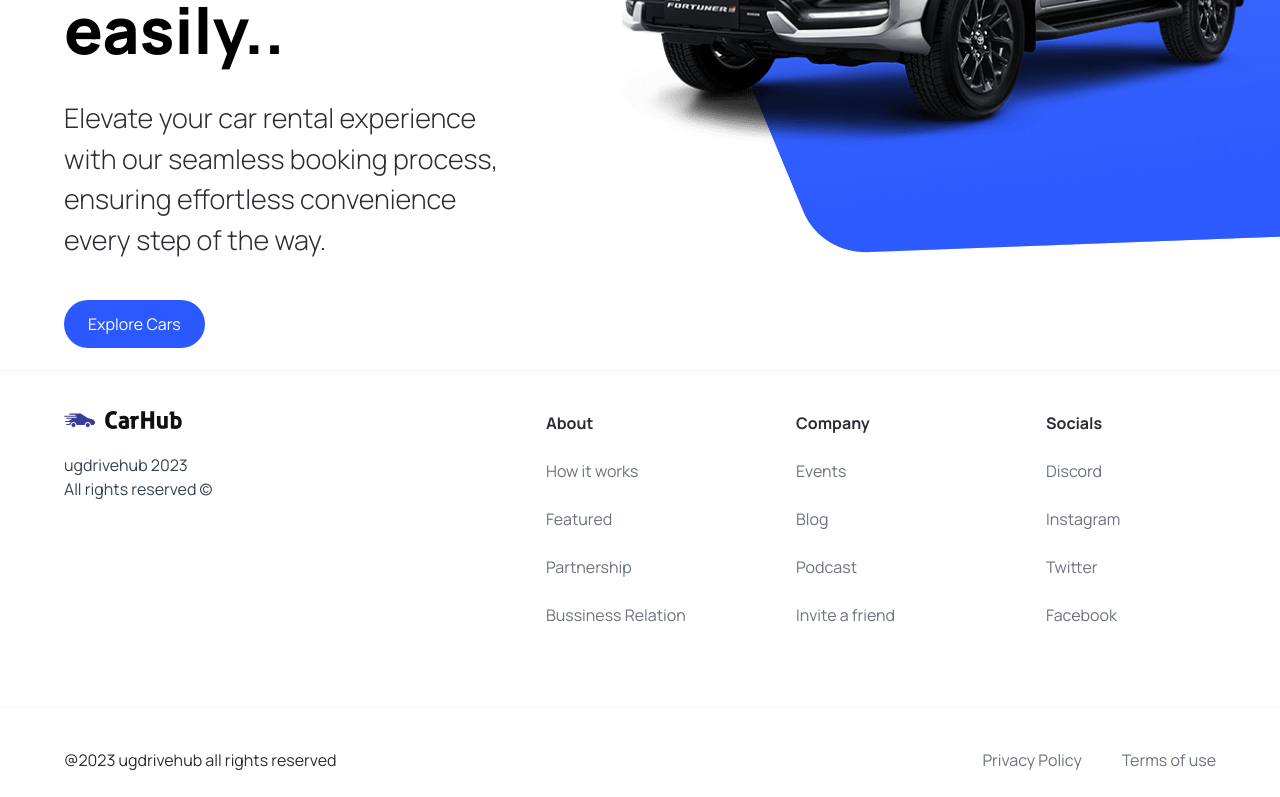
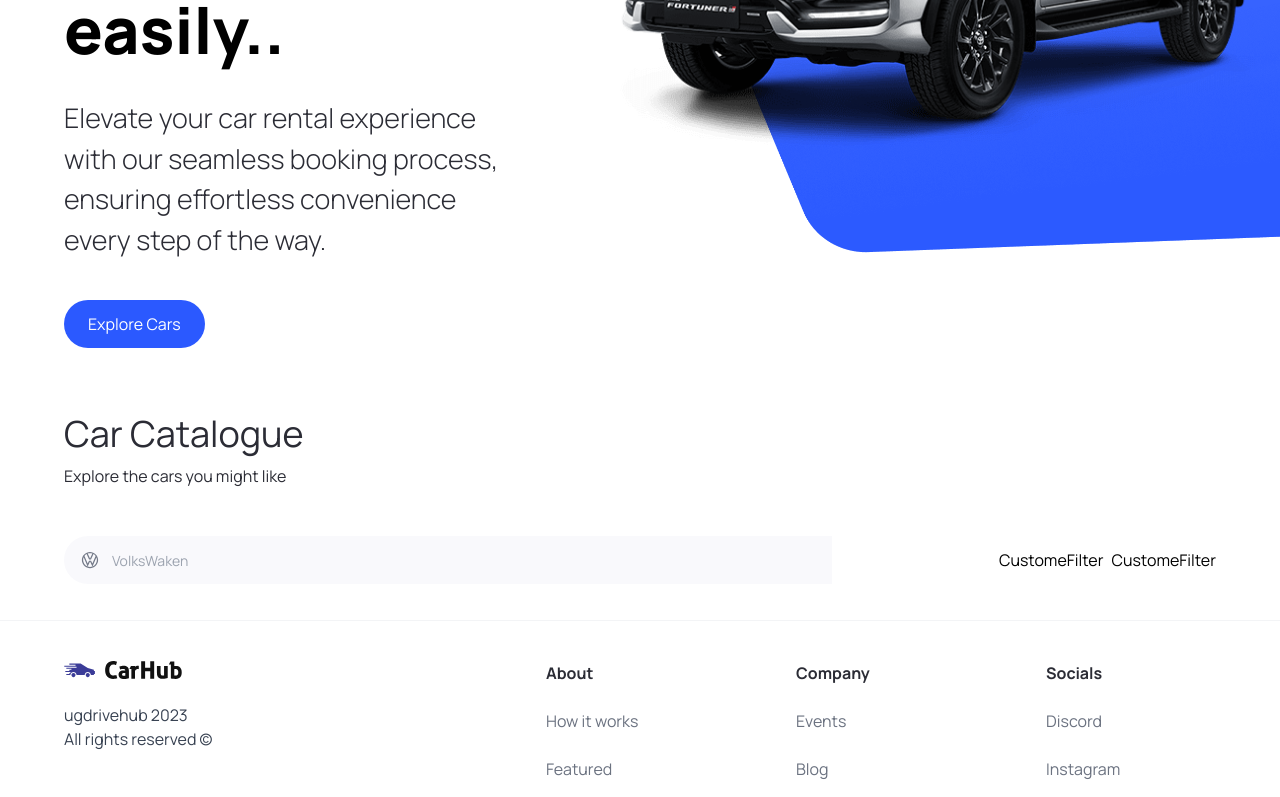
Before and after one commit to bongomin/ug-drive-hub, a Next.js app: page / in a window 1280 px wide. Shown: the part 450-1247 px from the top of the page. Built offline with nearby package versions, Linux system fonts and the light colour scheme.

Commit message:
Implement the manufucture filter

```diff
--- a/app/page.tsx
+++ b/app/page.tsx
@@ -1,10 +1,28 @@
-import { Hero } from '@/components'
+import { CustomeFilter, Hero, SearchBar } from '@/components'
 import Image from 'next/image'
 
 export default function Home() {
   return (
     <main className="overflow-hidden">
      <Hero/>
+     <div className="mt-12 padding-x padding-y max-width" id='discover' >
+      <div className="home__text-container">
+        <h1 className='text-4xl font-extra-bold'
+        >
+          Car Catalogue
+        </h1>
+        <p>Explore the cars you might like</p>
+      </div>
+
+      <div className="home__filters">
+        <SearchBar/>
+        <div className='home__filter-container'>
+          <CustomeFilter title="fuel"/>
+          <CustomeFilter title="year"/>
+        </div>
+      </div>
+
+     </div>
     </main>
   )
 }
--- /dev/null
+++ b/components/CustomeFilter.tsx
@@ -0,0 +1,9 @@
+import React from 'react'
+
+function CustomeFilter() {
+  return (
+    <div>CustomeFilter</div>
+  )
+}
+
+export default CustomeFilter
--- /dev/null
+++ b/components/SearchBar.tsx
@@ -0,0 +1,27 @@
+"use client";
+
+import React from 'react'
+import { SearchManufacturer } from '.';
+import { useState } from 'react';
+
+function SearchBar() {
+    const [manufacturer,setManufacturer] = useState('');
+    const handleSearch = () => {}
+
+  return (
+    <form
+    className='searchbar'
+    onSubmit={handleSearch}
+    >
+        <div className='searchbar__item'>
+          <SearchManufacturer
+          manufacturer={manufacturer}
+          setManufacturer={setManufacturer}
+
+          />
+        </div>
+    </form>
+  )
+}
+
+export default SearchBar
--- /dev/null
+++ b/components/SearchManufacturer.tsx
@@ -0,0 +1,84 @@
+"use client";
+import { Combobox, Transition } from '@headlessui/react'
+import { searchManufacturerProps } from '@/types'
+import React from 'react'
+import Image from 'next/image';
+import { useState, Fragment } from 'react';
+import { manufacturers } from './constants';
+
+function SearchManufacturer({ setManufacturer, manufacturer }: searchManufacturerProps) {
+    const [query, setQuery] = useState('');
+
+    const filteredManufacturers =
+        query === "" ?
+            manufacturers : manufacturers.filter(item => (
+                item.toLocaleLowerCase()
+                    .replace(/\s+/g, "")
+                    .includes(query.toLocaleLowerCase()
+                        .replace(/\s+/g, ""))
+
+            ))
+
+    return (
+        <div className='search-manufacturer'>
+            <Combobox value={manufacturer} onChange={setManufacturer}>
+                <div className='relative w-full'>
+                    <Combobox.Button className="absolute top-[14px]">
+                        <Image
+                            src="/car-logo.svg"
+                            width={20}
+                            height={20}
+                            className="ml-4"
+                            alt="car logo"
+                        />
+                    </Combobox.Button>
+                    <Combobox.Input className="search-manufacturer__input rounded"
+                        placeholder='VolksWaken'
+                        displayValue={(manufacturer: string) => (manufacturer)}
+                        onChange={(e) => setQuery(e.target.value)}
+                    />
+                    <Transition as={Fragment}
+                        leave='transition ease-in duration-100'
+                        leaveFrom='opacity-100'
+                        leaveTo='opacity-0'
+                        afterLeave={() => setQuery('')}
+                    >
+                        <Combobox.Options>
+                            {filteredManufacturers.map((item) => (
+                                <Combobox.Option
+                                    value={item}
+                                    key={item}
+                                    className={({ active }) =>
+                                    `
+                                    relative search-manufacturer__option
+                                    ${active ? 'bg-primary-blue text-white' : 'text-gray-900'}
+                                    `
+                                    }
+                                >
+                                    {({ selected, active }) => (
+                                        <>
+                                            <span
+                                                className={`block truncate ${selected ? 'font-medium' : 'font-normal'}`}
+                                            >
+                                                {item}
+                                            </span>
+                                            {selected && (
+                                                <span
+                                                    className={`absolute inset-y-0 left-0 flex items-center pl-3 ${active ? 'text-white' : 'text-teal-600'
+                                                        }`}
+                                                ></span>
+                                            )}
+                                        </>
+                                    )}
+                                </Combobox.Option>
+                            ))}
+                        </Combobox.Options>
+
+                    </Transition>
+                </div>
+            </Combobox>
+        </div>
+    )
+}
+
+export default SearchManufacturer
--- a/package.json
+++ b/package.json
@@ -9,6 +9,7 @@
     "lint": "next lint"
   },
   "dependencies": {
+    "@headlessui/react": "^1.7.15",
     "@types/node": "20.3.3",
     "@types/react": "18.2.14",
     "@types/react-dom": "18.2.6",
--- a/types/index.ts
+++ b/types/index.ts
@@ -1,3 +1,4 @@
+import { manufacturers } from './../components/constants/index';
 import { MouseEventHandler } from "react";
 
 export interface customButtonProps {
@@ -6,3 +7,8 @@
     handleClick?: MouseEventHandler<HTMLButtonElement>;
     btnType?:"button" | "submit"
 }
+
+export interface searchManufacturerProps {
+    manufacturer: string,
+    setManufacturer: (manufacturer:string) => void;
+}
```
Also changed, not shown: components/index.ts (+7 -1 lines), 1 other file (tests, documents, lock files or other folders).
